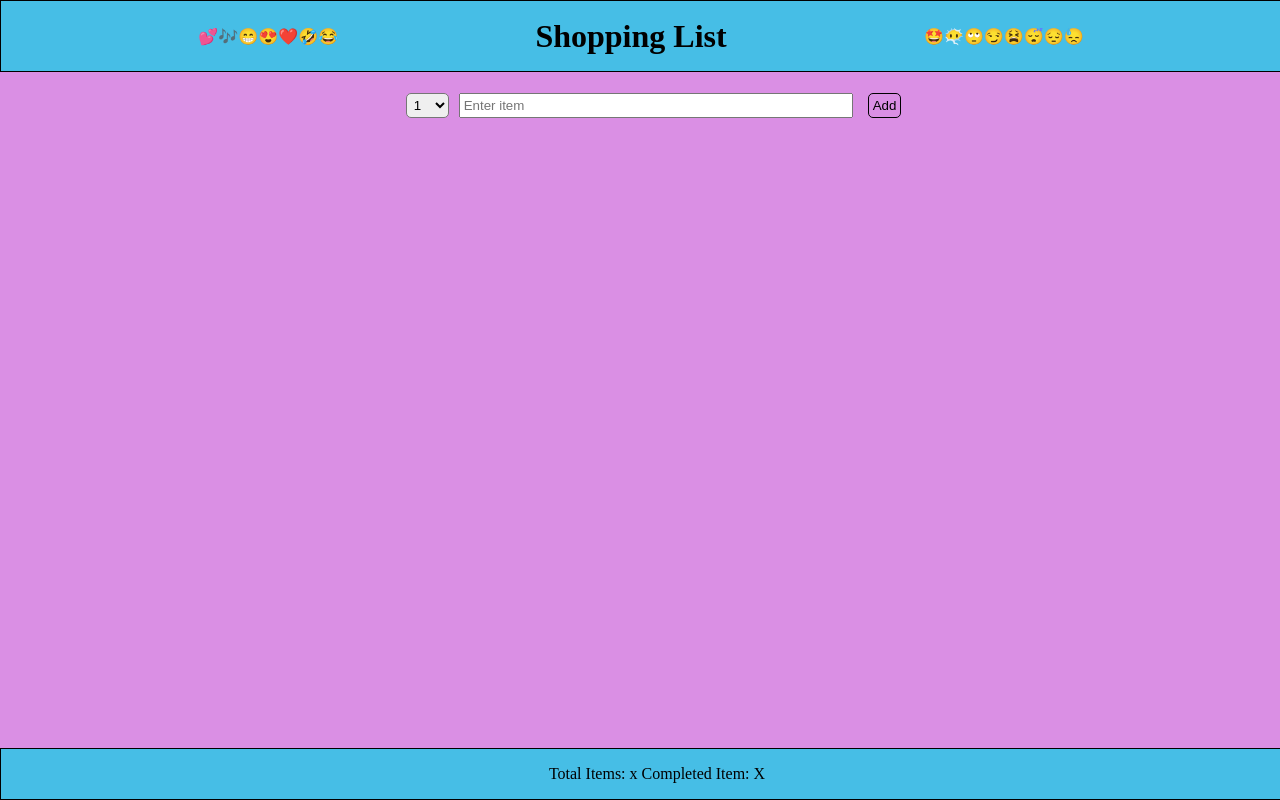
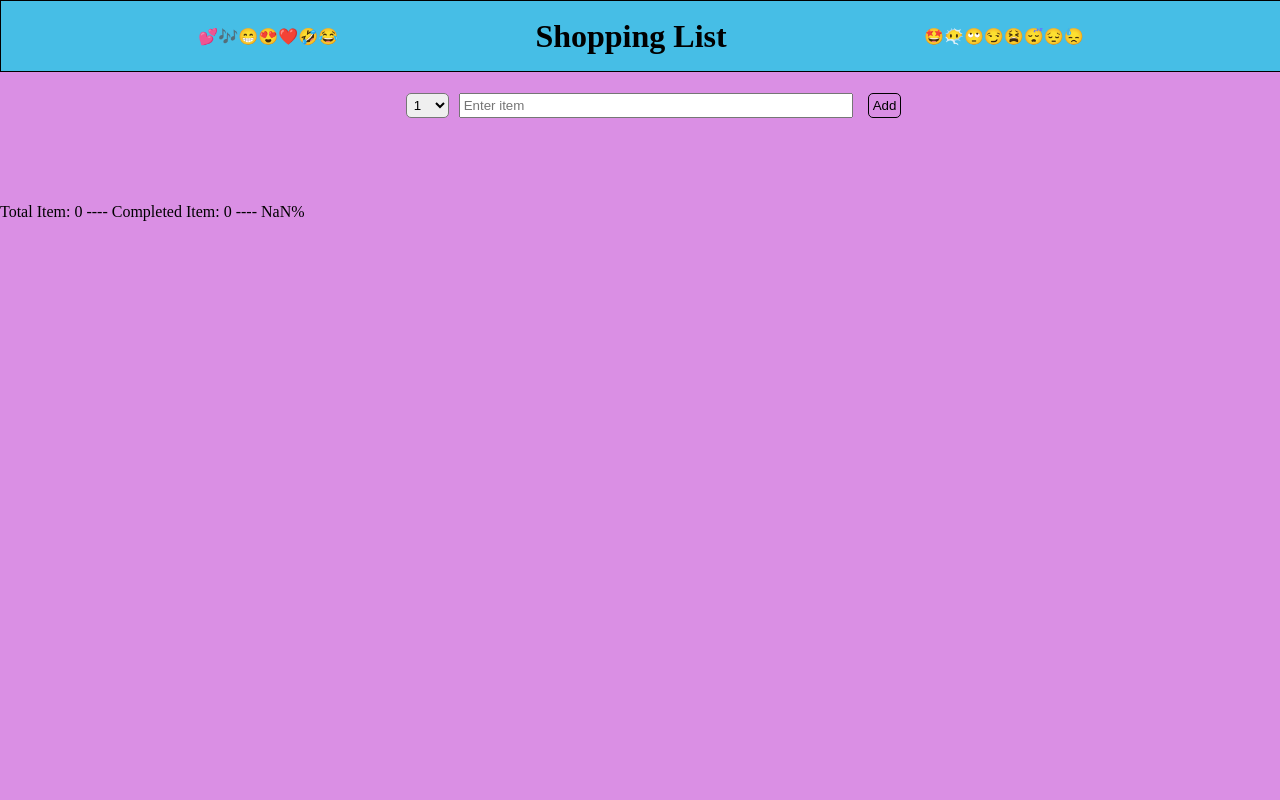
Before and after one commit to ellandis/FullStack-Home, a React (Create React App) app in the folder React/shopping-list/: page / in a window 1280 px wide. Shown: the top 800 px of the page. Built offline with nearby package versions, Linux system fonts and the light colour scheme.

Commit message:
updating / counter/ percentage

```diff
--- a/React/shopping-list/src/App.js
+++ b/React/shopping-list/src/App.js
@@ -11,12 +11,22 @@ function App() {
   };
   const handleDeleteItem = (id)=>{
     setItems(items => items.filter((item) => item.id !== id));
+  };
+
+  const handleDoneItem = (id) => {
+    setItems(items => items.map( item => item.id === id ? {...item, packed: !item.packed} : item))
   }
+
   return (
     <div className="appWrapper">
       <Header/>
-      <Main items={items} handleAddItems={handleAddItems} onDeleteItem={handleDeleteItem} />
-      <Footer/>
+      <Main
+        items={items}
+        handleAddItems={handleAddItems}
+        onDeleteItem={handleDeleteItem}
+        handleDoneItem={handleDoneItem}
+      />
+      <Footer items={items} />
     </div>
   );
 }
--- a/React/shopping-list/src/component/Footer.jsx
+++ b/React/shopping-list/src/component/Footer.jsx
@@ -1,7 +1,14 @@
-const Footer =()=>{
-    return(
-        <div className="footerWrapper">Total Items: x Completed Item: X</div>
-    )
+const Footer = ({ items }) => {
+  const numItems = items.length;
+  const numPacked = items.filter((item) => item.packed).length;
+  const percentage = (numPacked / numItems) * 100;
+  return (
+    <div>
+      {percentage === 100
+        ? "Shopping is Complete"
+        : `Total Item: ${numItems} ---- Completed Item: ${numPacked} ---- ${percentage}% `}
+    </div>
+  );
 };
 
 export default Footer;
--- a/React/shopping-list/src/component/List.jsx
+++ b/React/shopping-list/src/component/List.jsx
@@ -1,11 +1,11 @@
-const List = ({ item, onDeleteItem }) => {
+const List = ({ item, onDeleteItem, handleDoneItem }) => {
   const { product, quantity, packed, id } = item;
   return (
     <li className="listWrapper">
       <span>{quantity}</span>
       <p style={packed ? { textDecoration: "line-through" } : {}}>{product}</p>
       <div>
-        <button className="doneBtn">Done</button>
+        <button onClick={() => handleDoneItem(id)} className="doneBtn">Done</button>
         <button onClick={ () => onDeleteItem(id)} className="deleteBtn">Delete</button>
       </div>
     </li>
--- a/React/shopping-list/src/component/Main.jsx
+++ b/React/shopping-list/src/component/Main.jsx
@@ -2,17 +2,22 @@ import shoppingList from "../data/data";
 import List from "../component/List";
 import Form from "./Form";
 
-const Main = ({items, handleAddItems, onDeleteItem}) => {
-    return(
-        <div>
-            <Form  handleAddItems={handleAddItems}  />
-        <ul className="mainWrapper">
-            {items.map( (item) => (
-                <List item={item} key={item.id} onDeleteItem={onDeleteItem} />
-            ))}
-        </ul>
-            </div>
-    )
+const Main = ({ items, handleAddItems, onDeleteItem, handleDoneItem }) => {
+  return (
+    <div>
+      <Form handleAddItems={handleAddItems} />
+      <ul className="mainWrapper">
+        {items.map((item) => (
+          <List
+            item={item}
+            key={item.id}
+            onDeleteItem={onDeleteItem}
+            handleDoneItem={handleDoneItem  }
+            />
+        ))}
+      </ul>
+    </div>
+  );
 };
 
 export default Main;
```
